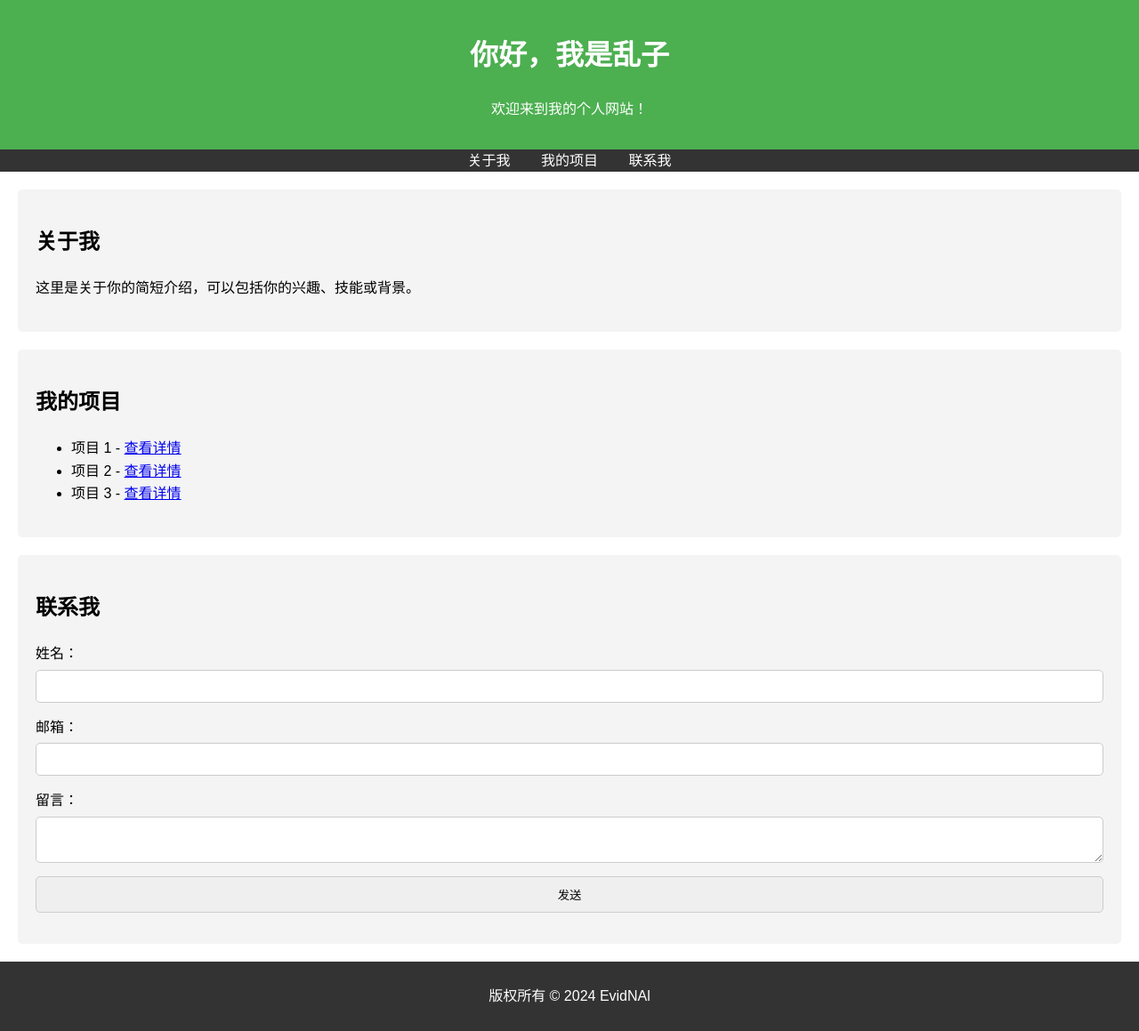
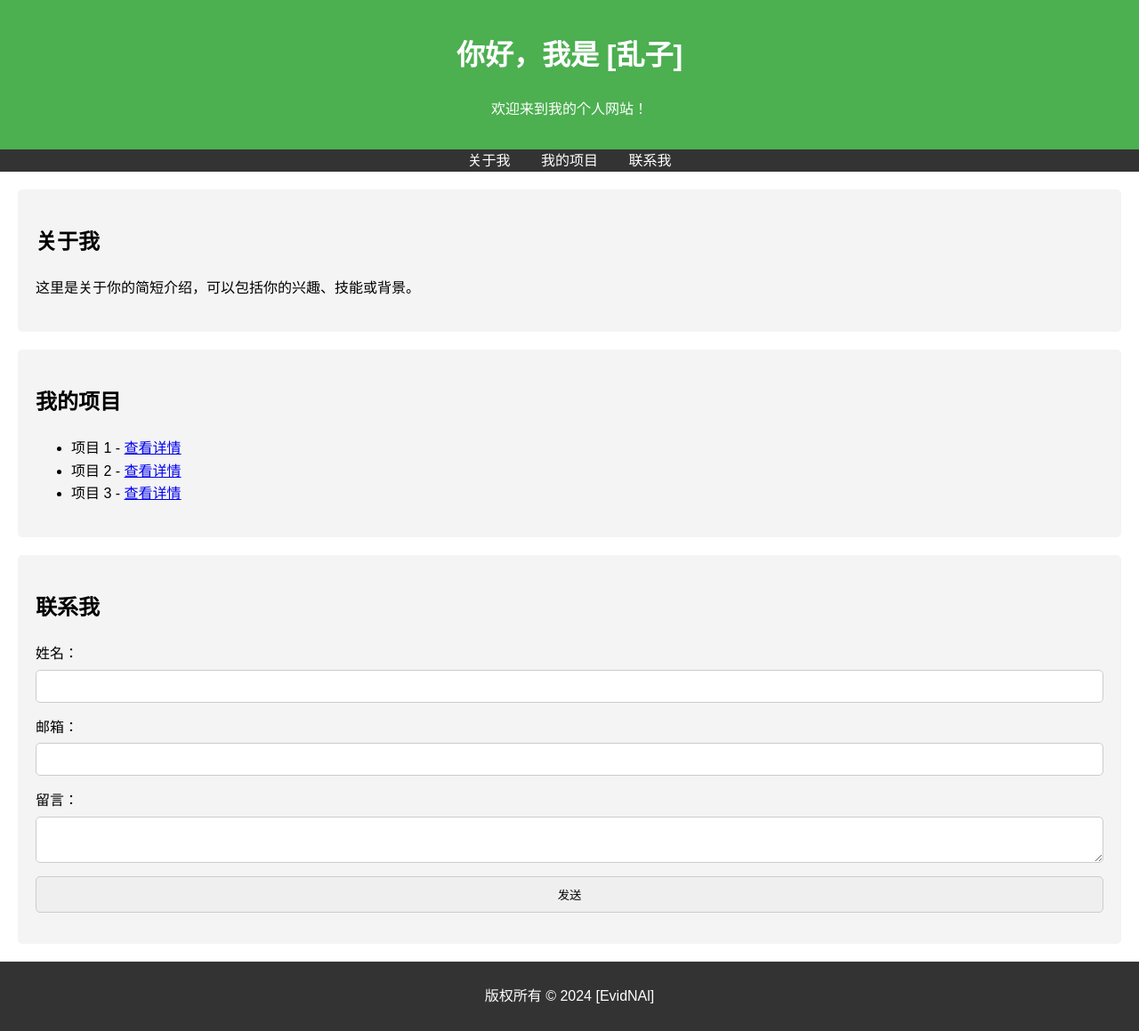
Before and after one commit to EvidNAl/Personal-website, a plain HTML site: page index.html in a window 1280 px wide. Shown: the whole page at 89% size. Drawn offline with Linux system fonts and the light colour scheme.

Commit message:
Update index.html

```diff
--- a/index.html
+++ b/index.html
@@ -8,7 +8,7 @@
 </head>
 <body>
 <header>
-    <h1>你好，我是乱子</h1>
+    <h1>你好，我是 [乱子]</h1>
     <p>欢迎来到我的个人网站！</p>
 </header>
 <nav>
@@ -43,7 +43,7 @@
     </form>
 </section>
 <footer>
-    <p>版权所有 © 2024 EvidNAl</p>
+    <p>版权所有 © 2024 [EvidNAl]</p>
 </footer>
 <script src="script.js"></script>
 </body>
```
